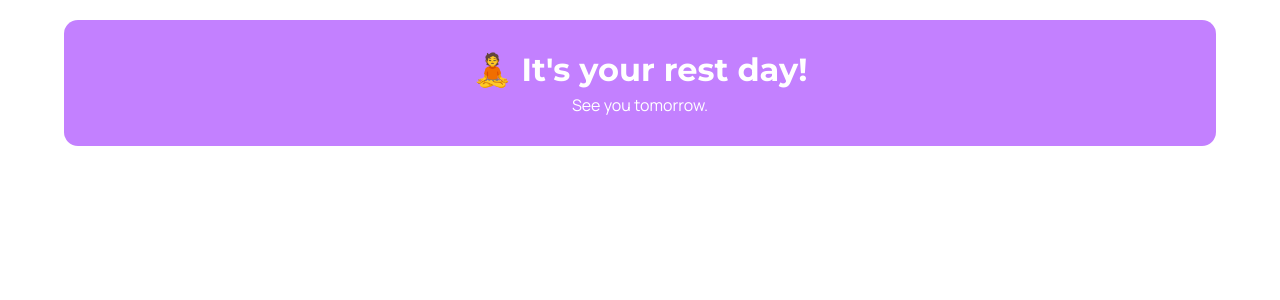
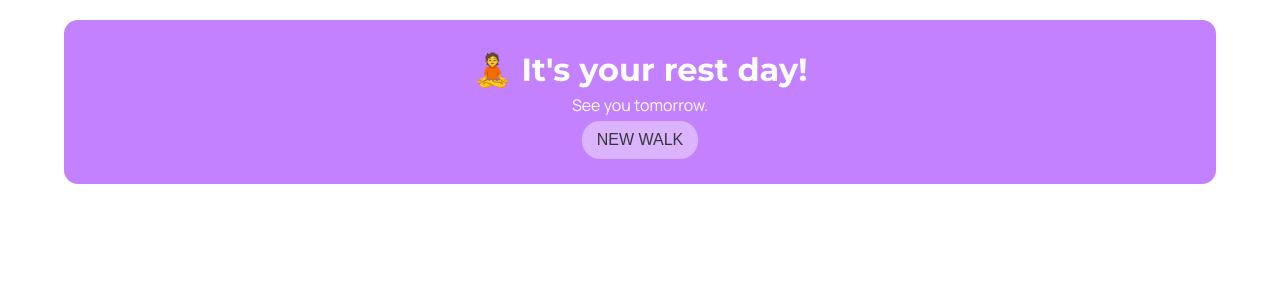
Before and after one commit to SidhraFernando-Plant/steppy, a React (Create React App) app: page / in a window 1280 px wide. Shown: the top 300 px of the page. Built offline with nearby package versions, Linux system fonts and the light colour scheme.

Commit message:
Add function for generating new walks

```diff
--- a/src/App.tsx
+++ b/src/App.tsx
@@ -1,6 +1,5 @@
 import './index.css'
 import React from 'react';
-import logo from './logo.svg';
 import './App.css';
 import Homepage from './presentation/view/Homepage/Homepage';
 import { WalkStatus } from './util/types/WalkTypes';
@@ -26,7 +25,7 @@ function App() {
   const updateWalkUseCase = new UpdateWalk(walkRepository);
 
   // View Layer
-  const homepageViewModel = new HomepageViewModel(getCurrentWalkUseCase, updateWalkUseCase);
+  const homepageViewModel = new HomepageViewModel(getCurrentWalkUseCase, updateWalkUseCase, generateWalkUseCase);
 
   return (
     <div>
--- a/src/data/DataSource/DB/WalkDBDataSourceImpl.ts
+++ b/src/data/DataSource/DB/WalkDBDataSourceImpl.ts
@@ -13,7 +13,7 @@ const localStorageFetch = (key: string): WalkDBEntity[] => {
 export default class WalkDBDataSourceImpl implements WalkDataSource {
     createWalk = (walk: Walk) => {
         let walks = localStorageFetch(WALKS_DATA_KEY);
-        const walkToAdd: WalkDBEntity = { id: walk.id, duration: walk.duration, elapsed: walk.elapsed, date: walk.date.toDateString(), status: walk.status }
+        const walkToAdd: WalkDBEntity = {...walk, date: walk.date.toDateString()}
         walks.push(walkToAdd);
         localStorage.setItem(WALKS_DATA_KEY, JSON.stringify(walks));
     };
@@ -33,7 +33,7 @@ export default class WalkDBDataSourceImpl implements WalkDataSource {
     };
     updateWalk = (walk: Walk) => {
         const walks = localStorageFetch(WALKS_DATA_KEY);
-        const updatedWalks = walks.map((walkData) => walkData.id === walk.id ? walk : walkData);
+        const updatedWalks = walks.map((walkData) => walkData.id === walk.id ? {...walk, date: walk.date.toDateString()} : walkData);
         localStorage.setItem(WALKS_DATA_KEY, JSON.stringify(updatedWalks));
     };
 }
--- a/src/domain/usecase/Walk/GenerateWalk.ts
+++ b/src/domain/usecase/Walk/GenerateWalk.ts
@@ -14,10 +14,35 @@ export default class GenerateWalk implements GenerateWalkUseCase {
         this.walkRepository = walkRepository;
     }
 
+    findNextWalkDay = (currentDay: number, walkDays: number[]): number => {
+        walkDays = walkDays.sort();
+        const currentDayIdx = walkDays.findIndex((day) => day === currentDay);
+        const newDayIdx = (currentDayIdx + 1) % walkDays.length;
+        return newDayIdx;
+    }
+
+    findNextWalkDate = (walkDay: number): Date => {
+        let walkDate = new Date();
+        // Get next date of walkDay
+        // Eg. if walkDay = 1 (monday), find the date of the next monday
+        walkDate.setDate(walkDate.getDate() + (walkDay - 1 - walkDate.getDay() + 7) % 7 + 1);
+        return walkDate;
+    }
+
     generateWalk = (previousWalk: Walk) => {
-        const newDuration = 1;
+        const newDuration = Math.round(previousWalk.duration * 1.1);
         const newDate = new Date();
-        const newWalk = new Walk(crypto.randomUUID(), newDuration, 0, newDate, PENDING_STATUS)
+        const walkDays = localStorage.getItem("days");
+        let walkDaysArr: number[];
+        if (walkDays === null) {
+            walkDaysArr = [];
+        }
+        else {
+            walkDaysArr = JSON.parse(walkDays);
+        }
+        const nextWalkDayIdx = this.findNextWalkDay(newDate.getDay(), walkDaysArr);
+        const nextWalkDate = this.findNextWalkDate(walkDaysArr[nextWalkDayIdx]);
+        const newWalk = new Walk(crypto.randomUUID(), newDuration, 0, nextWalkDate, PENDING_STATUS);
         this.walkRepository.createWalk(newWalk);
     }
 }
--- a/src/presentation/view/Homepage/Homepage.tsx
+++ b/src/presentation/view/Homepage/Homepage.tsx
@@ -52,6 +52,7 @@ const Homepage = ({ homepageViewModel }: HomepageProps) => {
                     <p>You're done for today.</p>
                 </div>
             }
+            <button onClick={() => homepageViewModel.generateWalk()}>New walk</button>
         </div>
     )
 }
--- a/src/presentation/view_model/HomepageViewModel.ts
+++ b/src/presentation/view_model/HomepageViewModel.ts
@@ -5,6 +5,7 @@ import { action, makeAutoObservable, makeObservable, observable } from "mobx";
 import { UpdateWalkUseCase } from "../../domain/usecase/Walk/UpdateWalk";
 import { WalkStatus } from "../../util/types/WalkTypes";
 import { COMPLETED_STATUS } from "../../util/generalVals";
+import { GenerateWalkUseCase } from "../../domain/usecase/Walk/GenerateWalk";
 
 export class HomepageViewModel {
     // Track current walk as it updates
@@ -12,11 +13,13 @@ export class HomepageViewModel {
     isPaused: boolean = true;
     getCurrentWalkUseCase: GetCurrentWalkUseCase;
     updateWalkUseCase: UpdateWalkUseCase;
+    generateWalkUseCase: GenerateWalkUseCase;
 
     // Link relevant use case for getting the current walk
-    constructor(getCurrentWalkUseCase: GetCurrentWalkUseCase, updateWalkUseCase: UpdateWalkUseCase) {
+    constructor(getCurrentWalkUseCase: GetCurrentWalkUseCase, updateWalkUseCase: UpdateWalkUseCase, generateWalkUseCase: GenerateWalkUseCase) {
         this.getCurrentWalkUseCase = getCurrentWalkUseCase;
         this.updateWalkUseCase = updateWalkUseCase;
+        this.generateWalkUseCase = generateWalkUseCase;
         makeAutoObservable(this);
     }
 
@@ -61,4 +64,10 @@ export class HomepageViewModel {
     togglePause = (): void => {
         this.isPaused = !this.isPaused;
     }
+
+    generateWalk = (): void => {
+        if (this.currentWalk !== undefined) {
+            this.generateWalkUseCase.generateWalk(this.currentWalk);
+        }
+    }
 }
--- a/src/util/generalVals.ts
+++ b/src/util/generalVals.ts
@@ -1,3 +1,4 @@
 export const IN_PROGRESS_STATUS = "IN_PROGRESS"
 export const PENDING_STATUS = "PENDING"
 export const COMPLETED_STATUS = "COMPLETED"
+export const DAYS_OF_THE_WEEK = ["Sunday", "Monday", "Tuesday", "Wednesday", "Thursday", "Friday", "Saturday"]
```
